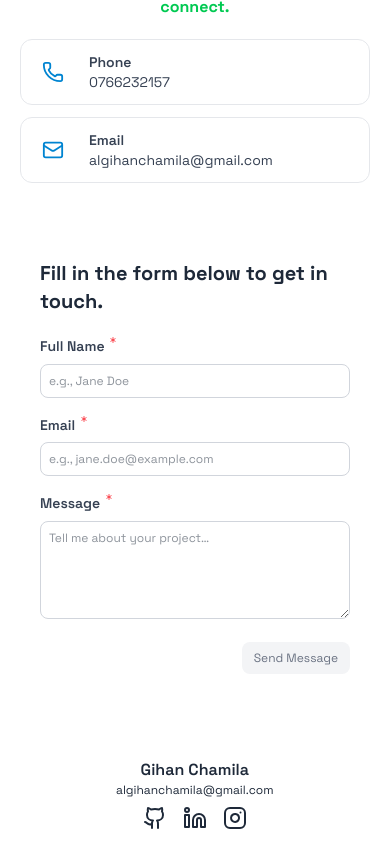
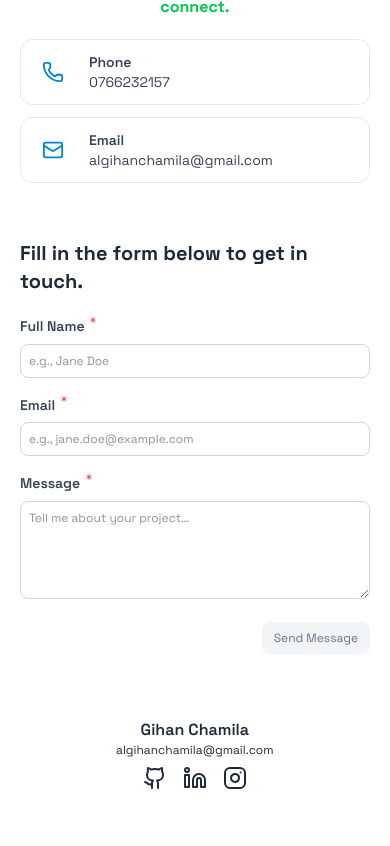
Before and after one commit to gihanchamila/portfolio-frontend, a React (Vite) app: page / in a window 390 px wide. Shown: the part 2665-3511 px from the top of the page. After the commit the page ends 3471 px from the top, so only its background shows below. Built offline with nearby package versions, Linux system fonts and the light colour scheme; no server answers.

Commit message:
fix: update styling in ContactDetailCard and ContactForm for improved responsiveness

```diff
--- a/src/components/Sections/ContactSection.jsx
+++ b/src/components/Sections/ContactSection.jsx
@@ -15,7 +15,7 @@ const ContactDetailCard = React.memo(({ icon: Icon, label, text, href, delay = 0
       whileInView={{ opacity: 1, y: 0 }}
       viewport={{ once: true, amount: 0.5 }}
       transition={{ duration: 0.45, ease: 'easeOut', delay }}
-      className="group flex w-full max-w-sm items-center gap-4 rounded-xl border border-gray-200 p-3 text-sky-700 backdrop-blur-sm hover:border-sky-500 hover:dark:border-white/10 dark:hover:bg-white/10 focus:outline-none focus-visible:ring-2 focus-visible:ring-sky-400 dark:border-white/10 dark:bg-white/5 dark:text-sky-200"
+      className="group flex w-full max-w-sm items-center gap-4 rounded-xl border border-gray-200 p-3 text-sky-700 backdrop-blur-sm hover:border-sky-500 hover:dark:border-white/10 dark:hover:bg-neutral-900 focus:outline-none focus-visible:ring-2 focus-visible:ring-sky-400 dark:border-white/10 dark:divide-neutral-700 dark:bg-neutral-800 dark:text-sky-200"
       aria-label={label}
     >
       <span className="grid h-10 w-10 place-items-center rounded-lg bg-white/80 dark:bg-white/10">
--- a/src/components/utils/ContactForm.jsx
+++ b/src/components/utils/ContactForm.jsx
@@ -123,7 +123,7 @@ const ContactForm = () => {
       }}
     >
       {({ values, setFieldValue, isSubmitting }) => (
-        <div className="sm:w-full rounded-xl lg:w-1/2 border-none border-gray-200 p-5 dark:border-white/10">
+        <div className="sm:w-full rounded-xl lg:w-1/2 lg:pt-5 xs:pt-0 border-none border-gray-200 dark:border-white/10">
           <h2 className="cardTitle pb-5">Fill in the form below to get in touch.</h2>
           <Form>
             <div className="mb-4">
```
